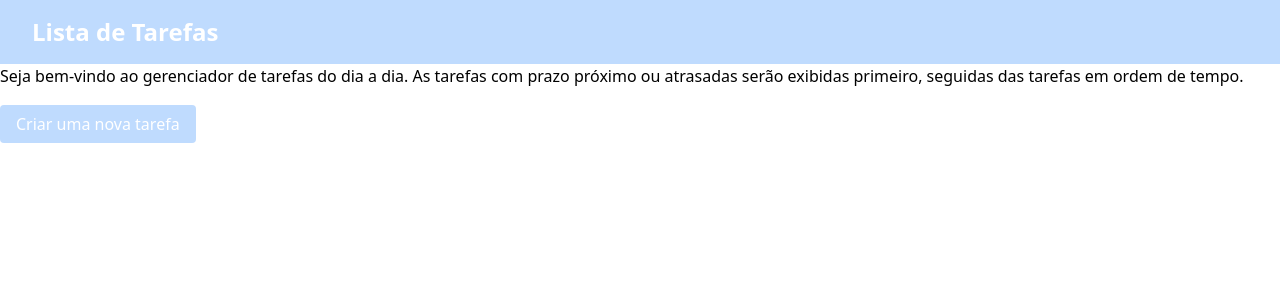
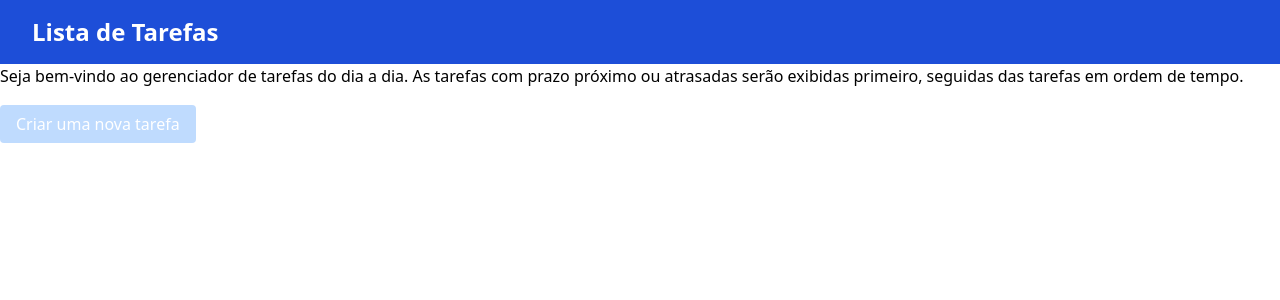
Before and after one commit to VitorAMelo/TrabalhoFinal-SistemasDistribuidos, a Flask app: page / in a window 1280 px wide. Shown: the top 300 px of the page. Run offline with Flask 2, Linux system fonts and the light colour scheme; data that the repository does not hold is empty; some libraries are stand-ins or nearby versions.

Commit message:
modified:   templates/index.html

```diff
--- a/templates/index.html
+++ b/templates/index.html
@@ -41,14 +41,14 @@
 </head>
 <body>
     <div class="container">
-        <h1 class="bg-blue-200 text-white py-4 px-8 text-2xl font-bold">Lista de Tarefas</h1>
+        <h1 class="bg-blue-700 text-white py-4 px-8 text-2xl font-bold">Lista de Tarefas</h1>
         <p>Seja bem-vindo ao gerenciador de tarefas do dia a dia. As tarefas com prazo próximo ou atrasadas serão exibidas primeiro, seguidas das tarefas em ordem de tempo.</p>
         <br>
         <a href="{{ url_for('create') }}" class="bg-blue-200 text-white px-4 py-2 rounded">Criar uma nova tarefa</a>
-
-        <div class="task-container">
+        <br>
+        <div class="task-container mt-8"> <!-- Adiciona espaçamento com a classe "mt-8" -->
             {% for task in tasks %}
-            <div class="task-card bg-gradient-to-br from-green-200 to-blue-200 p-4 rounded">
+            <div class="task-card bg-gradient-to-br from-green-200 to-blue-200 p-4 rounded mb-4"> <!-- Adiciona espaçamento com a classe "mb-4" -->
                 <h3 class="text-xl font-bold text-white">{{ task[1] }}</h3>
                 <p class="description">{{ task[2] }}</p>
                 <p class="due-date {% if task[3] < current_date.date() %}due-date-late{% elif task[3] - current_date.date() < timedelta(days=7) %}due-date-upcoming{% endif %}">Data de vencimento: {{ task[3] }}</p>
```
